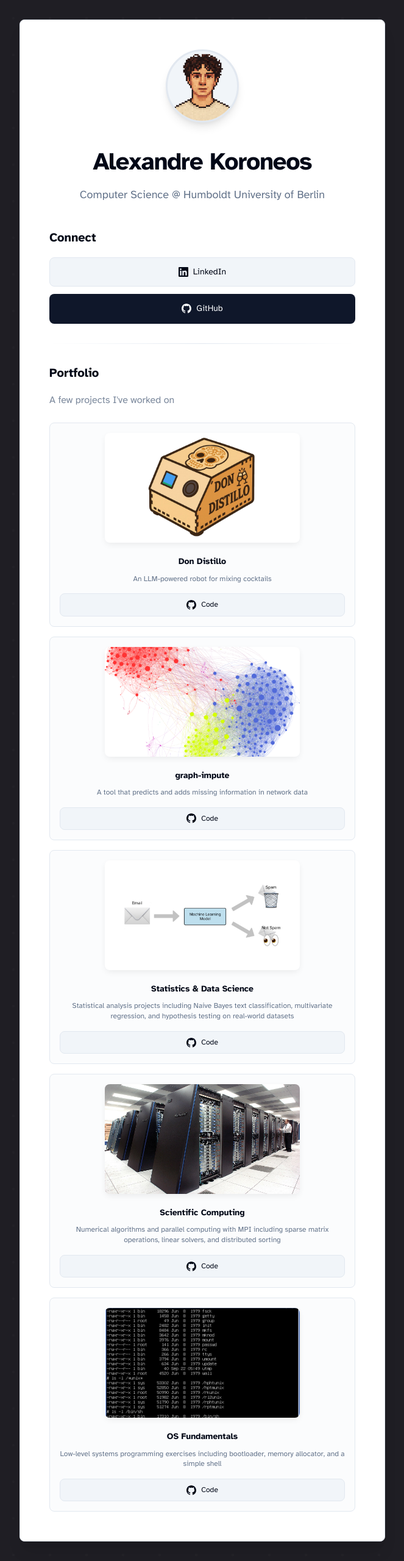
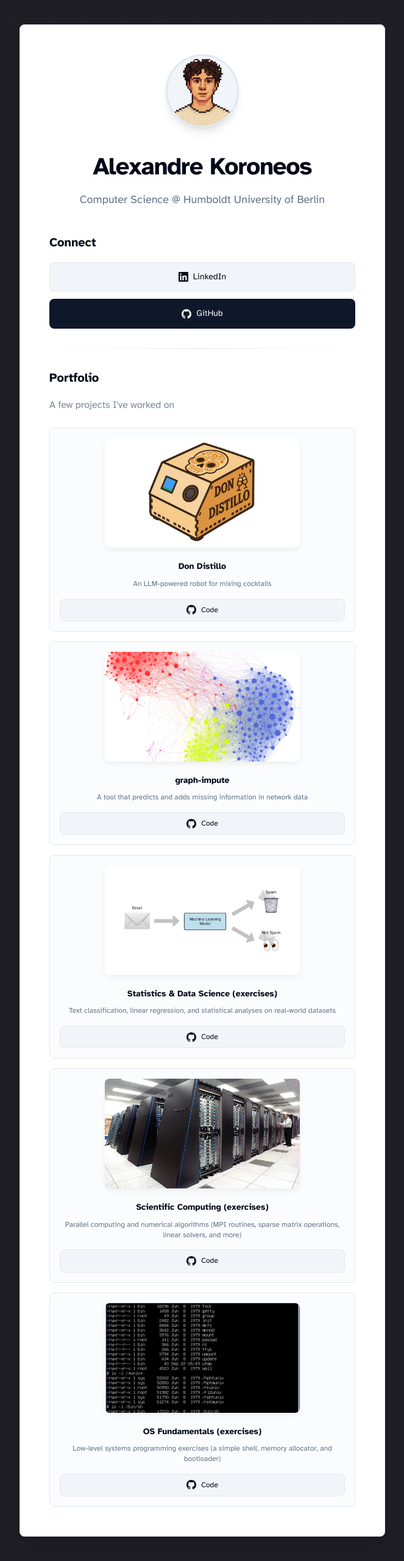
Before and after one commit to axkoro/alexkoro.com, a Jekyll site: the page built from index.markdown, in a window 1280 px wide. Shown: the whole page at 61% size, without its empty margins (308-971 px from the left). Built offline with Jekyll 4.4.1, drawn with Linux system fonts in a browser that asks for light colours.

Commit message:
feat: improve project descriptions

```diff
--- a/_config.yml
+++ b/_config.yml
@@ -47,20 +47,20 @@ portfolio:
     # demo_url: https://demo.com
     github_url: https://github.com/axkoro/graph-impute
 
-  - title: "Statistics & Data Science"
-    description: "Statistical analysis projects including Naive Bayes text classification, multivariate regression, and hypothesis testing on real-world datasets"
+  - title: "Statistics & Data Science (exercises)"
+    description: "Text classification, linear regression, and statistical analyses on real-world datasets"
     image_url: /assets/projects/naive-bayes.jpg
     # demo_url: https://demo.com
     github_url: https://github.com/axkoro/sds
 
-  - title: "Scientific Computing"
-    description: "Numerical algorithms and parallel computing with MPI including sparse matrix operations, linear solvers, and distributed sorting"
+  - title: "Scientific Computing (exercises)"
+    description: "Parallel computing and numerical algorithms (MPI routines, sparse matrix operations, linear solvers, and more)"
     image_url: /assets/projects/scicomp.jpg
     # demo_url: https://demo.com
     github_url: https://github.com/axkoro/scicomp
 
-  - title: "OS Fundamentals"
-    description: "Low-level systems programming exercises including bootloader, memory allocator, and a simple shell"
+  - title: "OS Fundamentals (exercises)"
+    description: "Low-level systems programming exercises (a simple shell, memory allocator, and bootloader)"
     image_url: /assets/projects/shell.png
     # demo_url: https://demo.com
     github_url: https://github.com/axkoro/os-exercises
```
